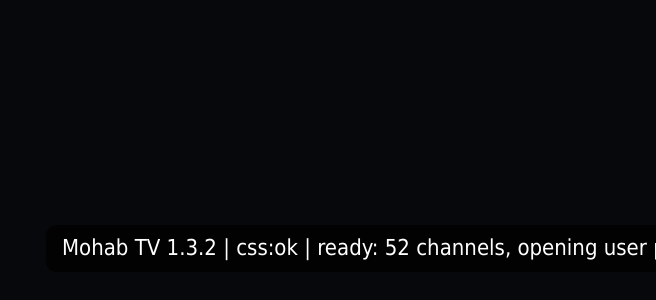
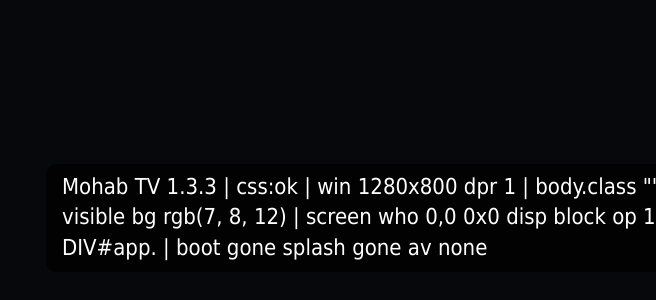
Before and after one commit to mohab-aboelnasr/ahmed-tv, a plain HTML site: page app/dev.html in a window 1280 px wide. Shown: the part 504-804 px from the top of the page, without its empty margins (624-1280 px from the left). Drawn offline with nearby package versions, Linux system fonts and the light colour scheme.

Commit message:
App 1.3.3: video element created on first playback; on-screen diagnostics
Co-Authored-By: Claude Fable 5.2 <noreply@anthropic.com>
Claude-Session: https://claude.ai/code/session_01S6J2gTujEbKhmWNewMcz54

```diff
--- a/app/app.css
+++ b/app/app.css
@@ -22,7 +22,7 @@ img{display:block}
 
 /* screens */
 .screen{position:absolute;left:0;top:0;width:1920px;height:1080px;overflow:hidden;display:none}
-.screen.on{display:block;-webkit-animation:fadein .35s ease;animation:fadein .35s ease}
+.screen.on{display:block}
 @-webkit-keyframes fadein{from{opacity:0}to{opacity:1}}
 @keyframes fadein{from{opacity:0}to{opacity:1}}
 
--- a/app/app.js
+++ b/app/app.js
@@ -6,7 +6,7 @@
 (function () {
   'use strict';
 
-  var VERSION = '1.3.2';
+  var VERSION = '1.3.3';
   var CFG = window.AHMED_TV || {};
   var IS_TV = !!(window.webapis && window.webapis.avplay);
   var DB = String(CFG.db || '').replace(/\/+$/, '');
@@ -323,10 +323,8 @@
     token: 0, video: null, hls: null, opts: {}, playing: false, dur: 0, cur: 0,
     init: function () {
       if (IS_TV) {
-        var o = document.createElement('object');
-        o.id = 'av'; o.setAttribute('type', 'application/avplayer');
-        o.style.cssText = 'position:absolute;left:0;top:0;width:1920px;height:1080px;z-index:-1';
-        document.body.insertBefore(o, document.body.firstChild);
+        // The Samsung video element is created only when something is first played (see ensureObject):
+        // while it sat in the page from the start, the first real TV showed a black screen over the menus.
       } else {
         var v = document.createElement('video');
         v.id = 'vid'; v.style.cssText = 'position:absolute;left:0;top:0;width:1920px;height:1080px;background:#000;z-index:-1';
@@ -340,12 +338,25 @@
         v.addEventListener('error', function () { Player.emit('error', 'video'); });
       }
     },
+    ensureObject: function () {
+      if (!IS_TV) return;
+      var o = $('av');
+      if (!o) {
+        o = document.createElement('object');
+        o.id = 'av'; o.setAttribute('type', 'application/avplayer');
+        o.style.cssText = 'position:absolute;left:0;top:0;width:1920px;height:1080px;z-index:-1';
+        document.body.insertBefore(o, document.body.firstChild);
+      }
+      o.style.display = 'block';
+    },
+    hideObject: function () { var o = $('av'); if (o) o.style.display = 'none'; },
     emit: function (ev, a) { var f = Player.opts['on' + ev]; if (f) try { f(a); } catch (e) { } },
     play: function (url, opts) {
       qStop();
       Player.stop();
       Player.opts = opts || {}; Player.playing = false; Player.cur = 0; Player.dur = 0;
       var tk = ++Player.token;
+      Player.ensureObject();
       document.body.classList.add('video');
       Player.emit('buffer', true);
       if (MOCK) { setTimeout(function () { if (tk === Player.token) Player.emit('buffer', false); }, 500); return; }
@@ -434,7 +445,7 @@
     each(document.querySelectorAll('.screen'), function (s) { s.classList.toggle('on', s.id === 's-' + name); });
     show($('topbar'), !!Screens[name].bar);
     each(document.querySelectorAll('#nav .f'), function (n) { n.classList.toggle('act', n.getAttribute('data-go') === name); });
-    if (!Screens[name].video) { document.body.classList.remove('video'); if (prev && Screens[prev] && Screens[prev].video) Player.stop(); }
+    if (!Screens[name].video) { document.body.classList.remove('video'); if (prev && Screens[prev] && Screens[prev].video) Player.stop(); Player.hideObject(); }
     show($('np'), !!Q.cur && !Screens[name].video && name !== 'who');
     F.root = $('s-' + name);
     if (F.el) F.el.classList.remove('focus');
@@ -1626,6 +1637,21 @@
     d.style.display = 'block';
     clearTimeout(dbgT);
     if (!keep) dbgT = setTimeout(function () { d.style.display = 'none'; }, 12000);
+  }
+  // what is actually on the screen: sizes, visibility, and the element under the screen centre
+  function diag() {
+    function cs(e, p) { try { return window.getComputedStyle(e)[p]; } catch (x) { return '?'; } }
+    function rc(e) { try { var r = e.getBoundingClientRect(); return Math.round(r.left) + ',' + Math.round(r.top) + ' ' + Math.round(r.width) + 'x' + Math.round(r.height); } catch (x) { return '?'; } }
+    var app = $('app'), sc = cur ? $('s-' + cur) : null, top = null, d = $('dbg');
+    try { if (d) d.style.display = 'none'; top = document.elementFromPoint(960, 400); if (d) d.style.display = 'block'; } catch (x) { }
+    var first = sc ? sc.querySelector('.f') : null;
+    return 'win ' + window.innerWidth + 'x' + window.innerHeight + ' dpr ' + window.devicePixelRatio +
+      ' | body.class "' + document.body.className + '" bg ' + cs(document.body, 'backgroundColor') +
+      ' | app ' + rc(app) + ' disp ' + cs(app, 'display') + ' op ' + cs(app, 'opacity') + ' vis ' + cs(app, 'visibility') + ' bg ' + cs(app, 'backgroundColor') +
+      ' | screen ' + cur + (sc ? ' ' + rc(sc) + ' disp ' + cs(sc, 'display') + ' op ' + cs(sc, 'opacity') + ' kids ' + sc.children.length : ' MISSING') +
+      ' | first ' + (first ? rc(first) + ' color ' + cs(first, 'color') : 'none') +
+      ' | top@960,400 ' + (top ? top.tagName + '#' + top.id + '.' + String(top.className).slice(0, 30) : 'null') +
+      ' | boot ' + ($('boot') ? 'present' : 'gone') + ' splash ' + (document.getElementById('splash') ? 'present' : 'gone') + ' av ' + ($('av') ? 'present' : 'none');
   }
   function loadFonts() {
     // non-blocking: the sheet loads as "print" and is switched on once it has arrived
@@ -1665,6 +1691,7 @@
       // the user picker shows only on the very first launch; later it is reached from Back on the home screen
       if (store.get('profileSet', 0)) selectProfile(S.profile); else go('who');
       if (CFG.ready) CFG.ready(); // tell the launcher the first screen is up
+      setTimeout(function () { dbg(diag(), true); setTimeout(function () { var d = $('dbg'); if (d) d.style.display = 'none'; }, 90000); }, 2500);
       setInterval(poll, POLL_MS);
       setInterval(Status.send, 60000); Status.send();
       if (MOCK) S.server = 'up';
```
Also changed, not shown: app/manifest.json.
